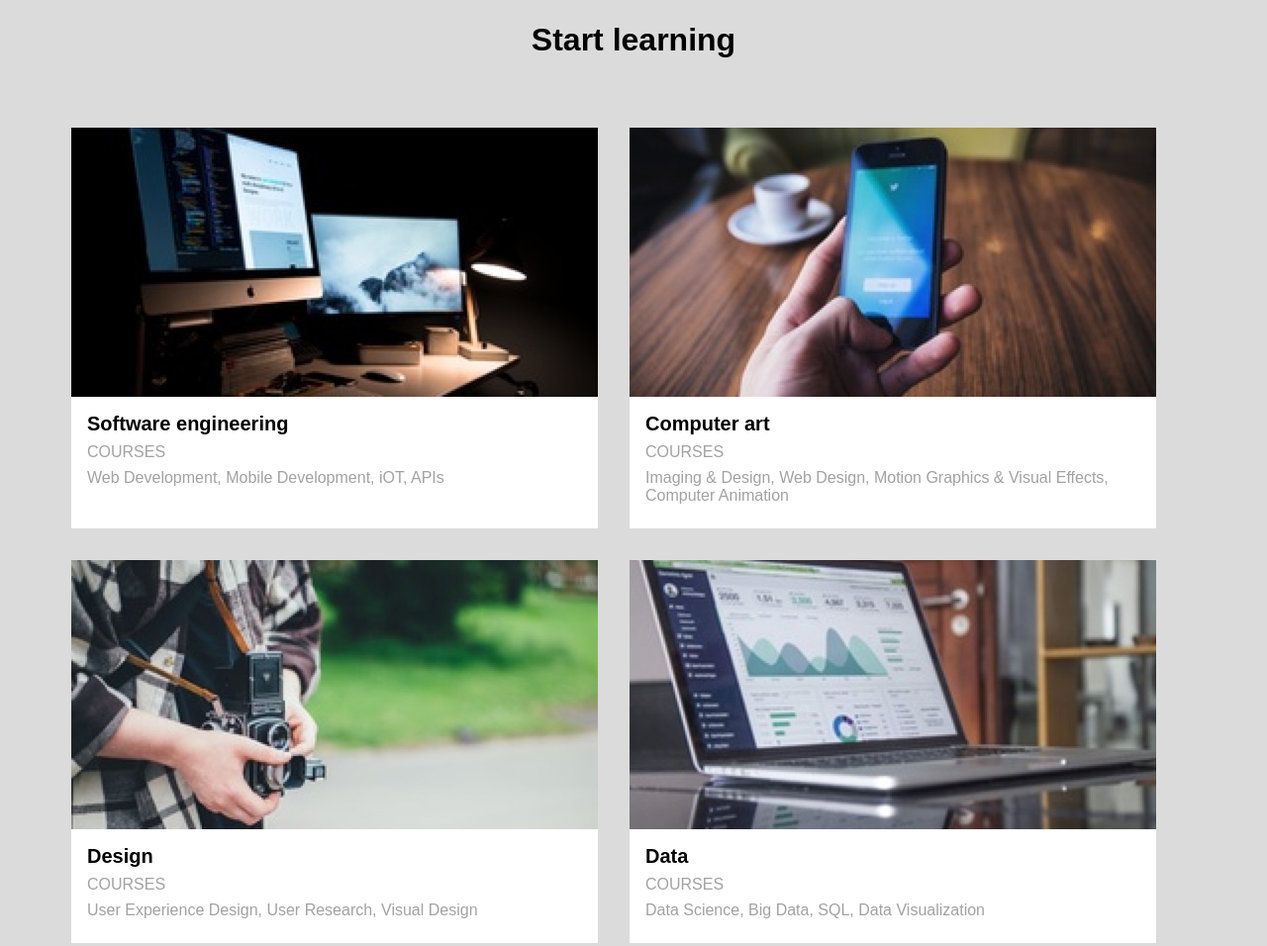
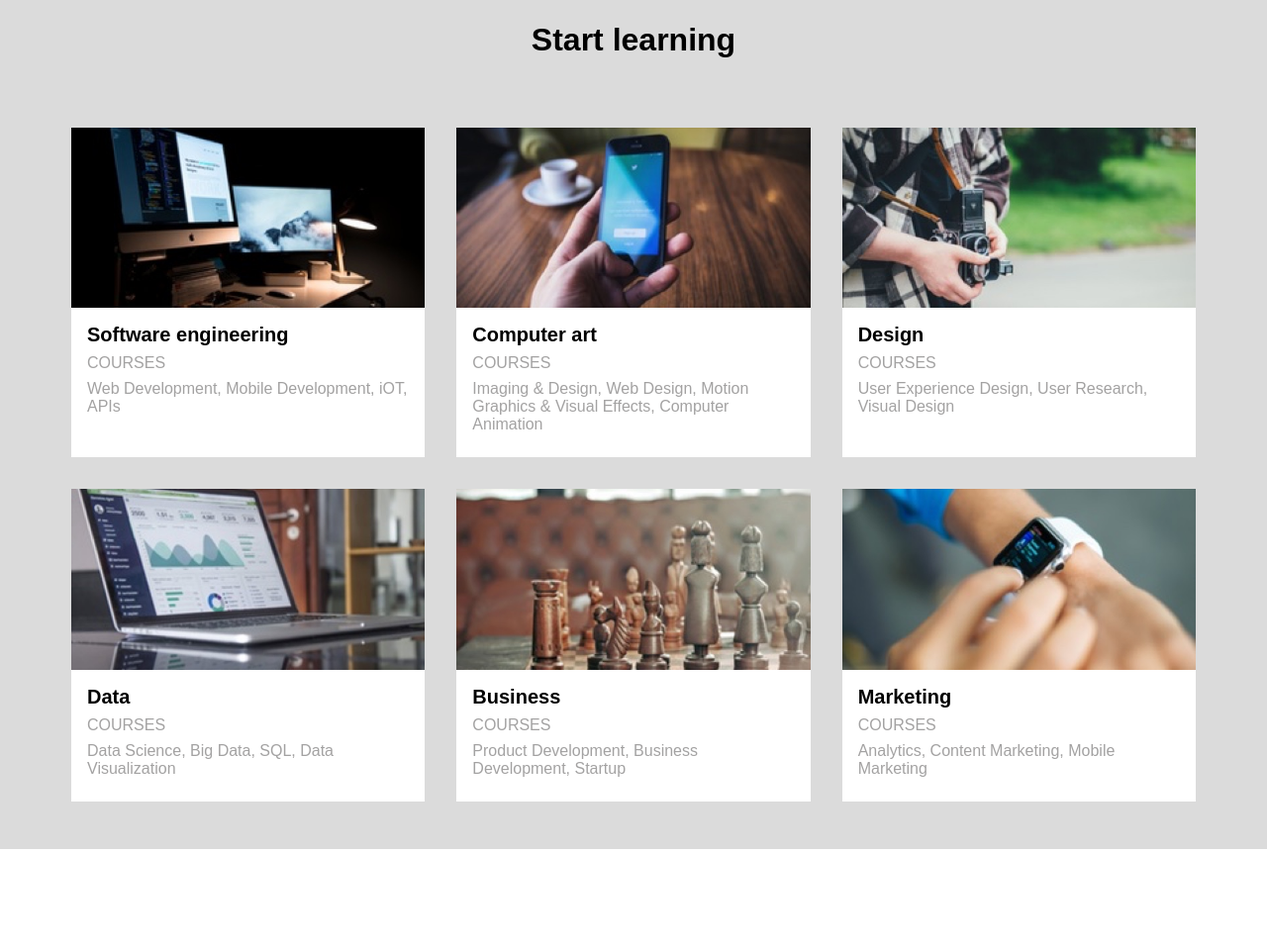
Before and after one commit to anniechoi-beepboop/colmar-academy, a plain HTML site: page index.html in a window 1280 px wide. Shown: the part 1500-2456 px from the top of the page at 99% size. After the commit the page ends 2358 px from the top, so only its background shows below. Drawn offline with Linux system fonts and the light colour scheme.

Commit message:
Position three course cards per line

```diff
--- a/style.css
+++ b/style.css
@@ -213,9 +213,11 @@ nav {
     display: flex;
     flex-direction: column;
     background-color: white;
-    flex-basis: 33.33%;
+    width: 100px;
+    flex-basis: 26%;
     height: auto;
     margin: 16px;
+    flex-grow: 1;
 }
 
 .course-card h3 {
```
